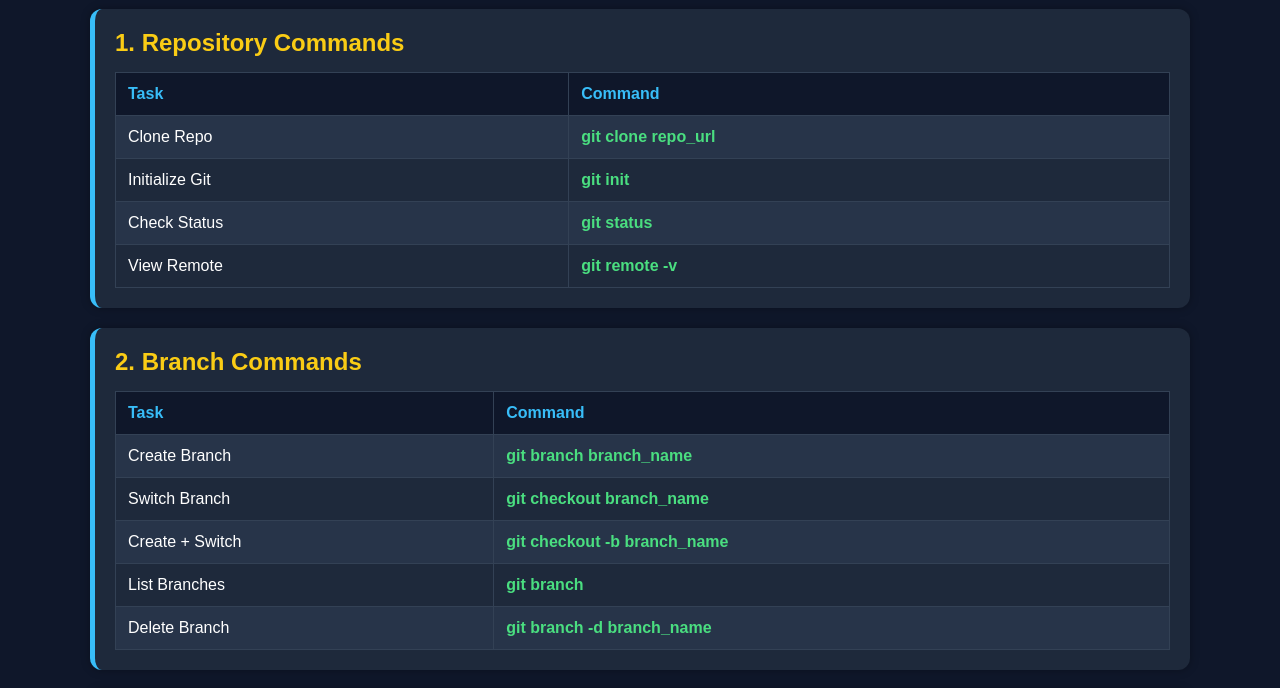
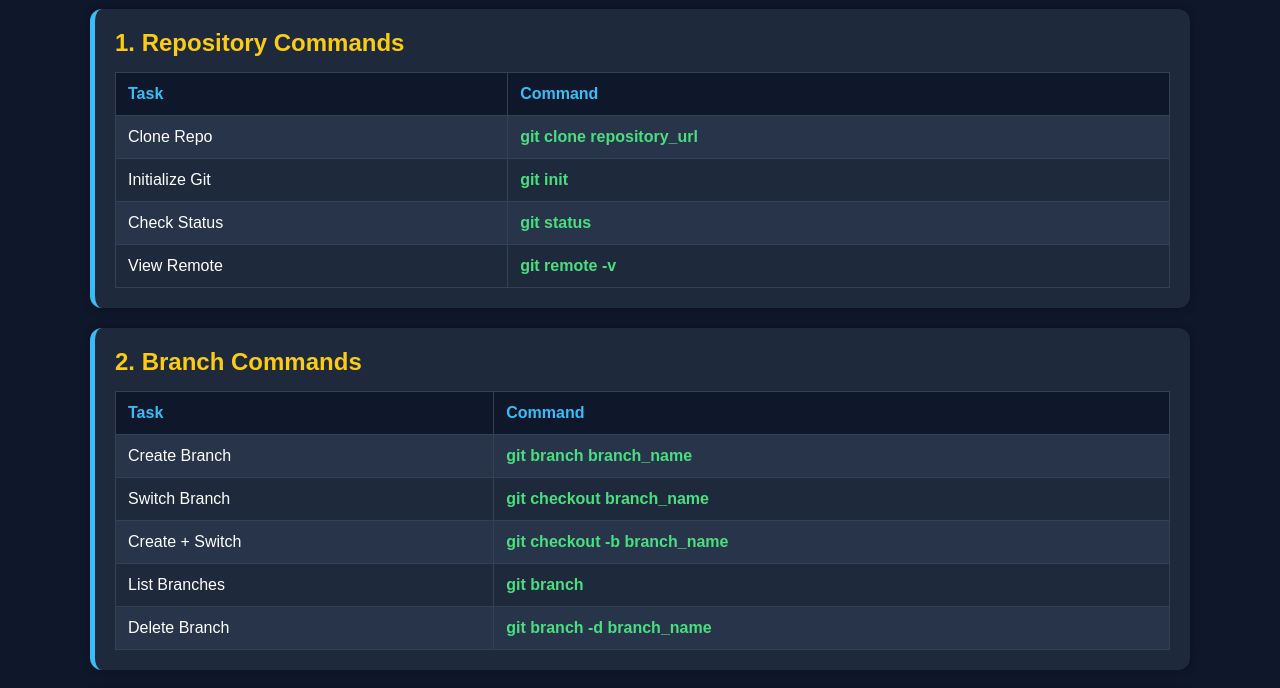
Before and after one commit to deepakdey412/devops-30-days-hands-on, a plain HTML site: page git-github/Project-demo/index.html in a window 1280 px wide. Shown: the part 99-787 px from the top of the page. Drawn offline with Linux system fonts and the light colour scheme.

Commit message:
Changed in index.html

```diff
--- a/git-github/Project-demo/index.html
+++ b/git-github/Project-demo/index.html
@@ -93,7 +93,7 @@
 
           <tr>
             <td>Clone Repo</td>
-            <td><code>git clone repo_url</code></td>
+            <td><code>git clone repository_url</code></td>
           </tr>
 
           <tr>
```
